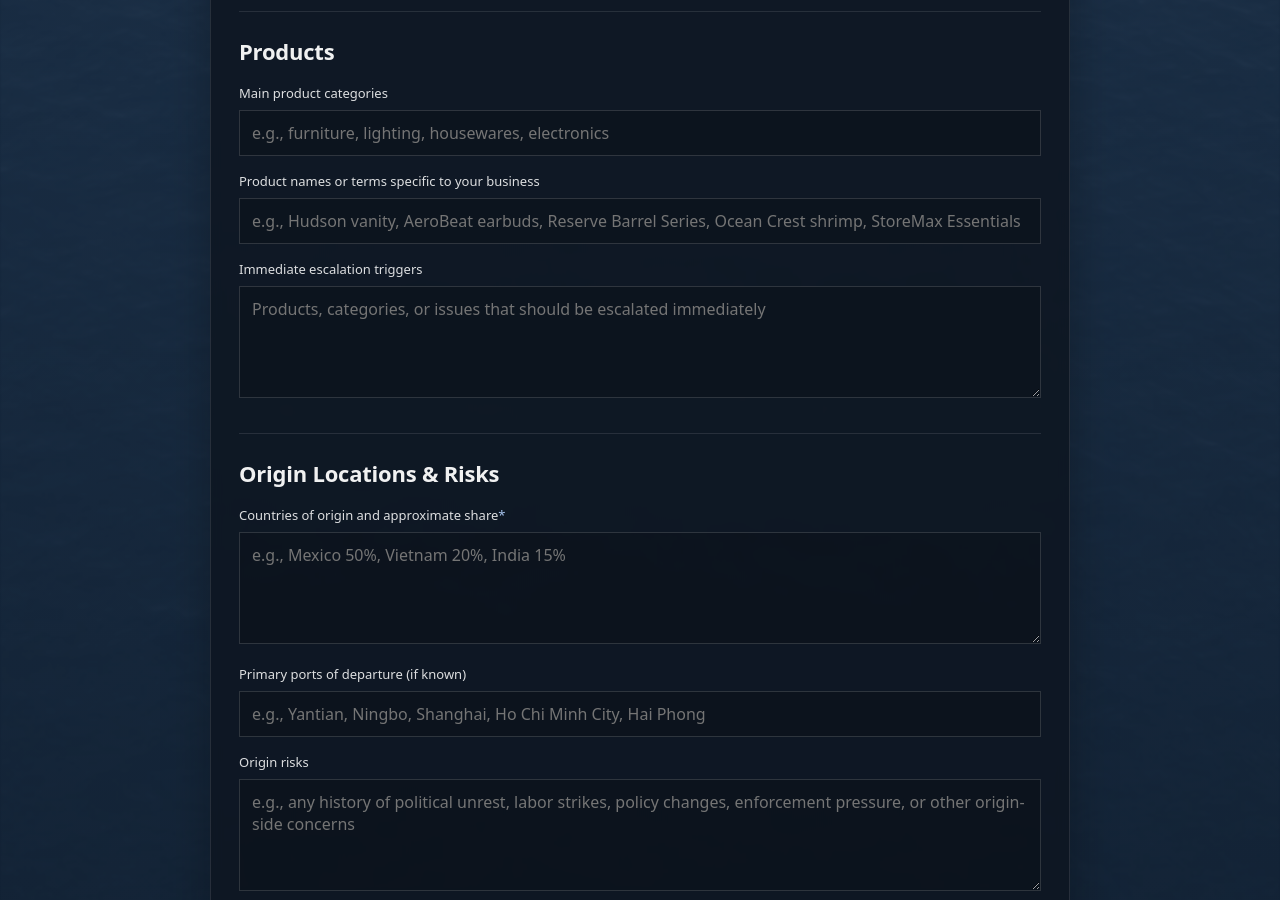
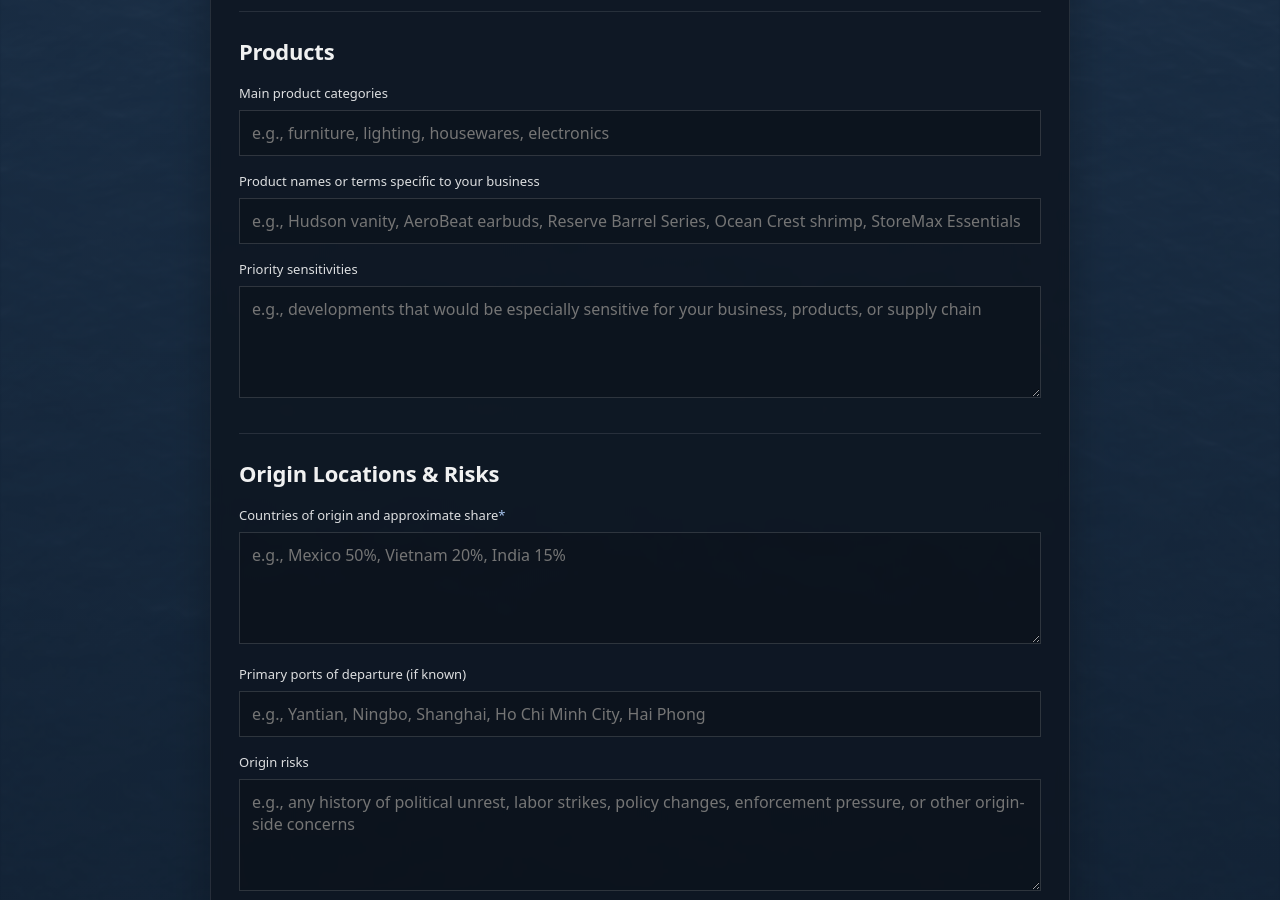
Before and after one commit to importrisk/import-risk-intelligence-site, a Jekyll site: the page built from client-profile.html, in a window 1280 px wide and 900 px high, scrolled down 1456 px. Built offline with Jekyll 4.4.1, drawn with Linux system fonts in a browser that asks for light colours.

Commit message:
Update client-profile.html

```diff
--- a/client-profile.html
+++ b/client-profile.html
@@ -244,13 +244,13 @@ description: Private client profile form for configuring Import Risk Intelligenc
             </div>
 
             <div class="cp-row">
-              <label class="cp-label" for="cp-immediate-escalation">Immediate escalation triggers</label>
+              <label class="cp-label" for="cp-immediate-escalation">Priority sensitivities</label>
               <textarea
                 class="cp-textarea"
                 id="cp-immediate-escalation"
                 name="immediate_escalation_triggers"
                 rows="4"
-                placeholder="Products, categories, or issues that should be escalated immediately"
+                placeholder="e.g., developments that would be especially sensitive for your business, products, or supply chain"
               ></textarea>
             </div>
           </section>
```
